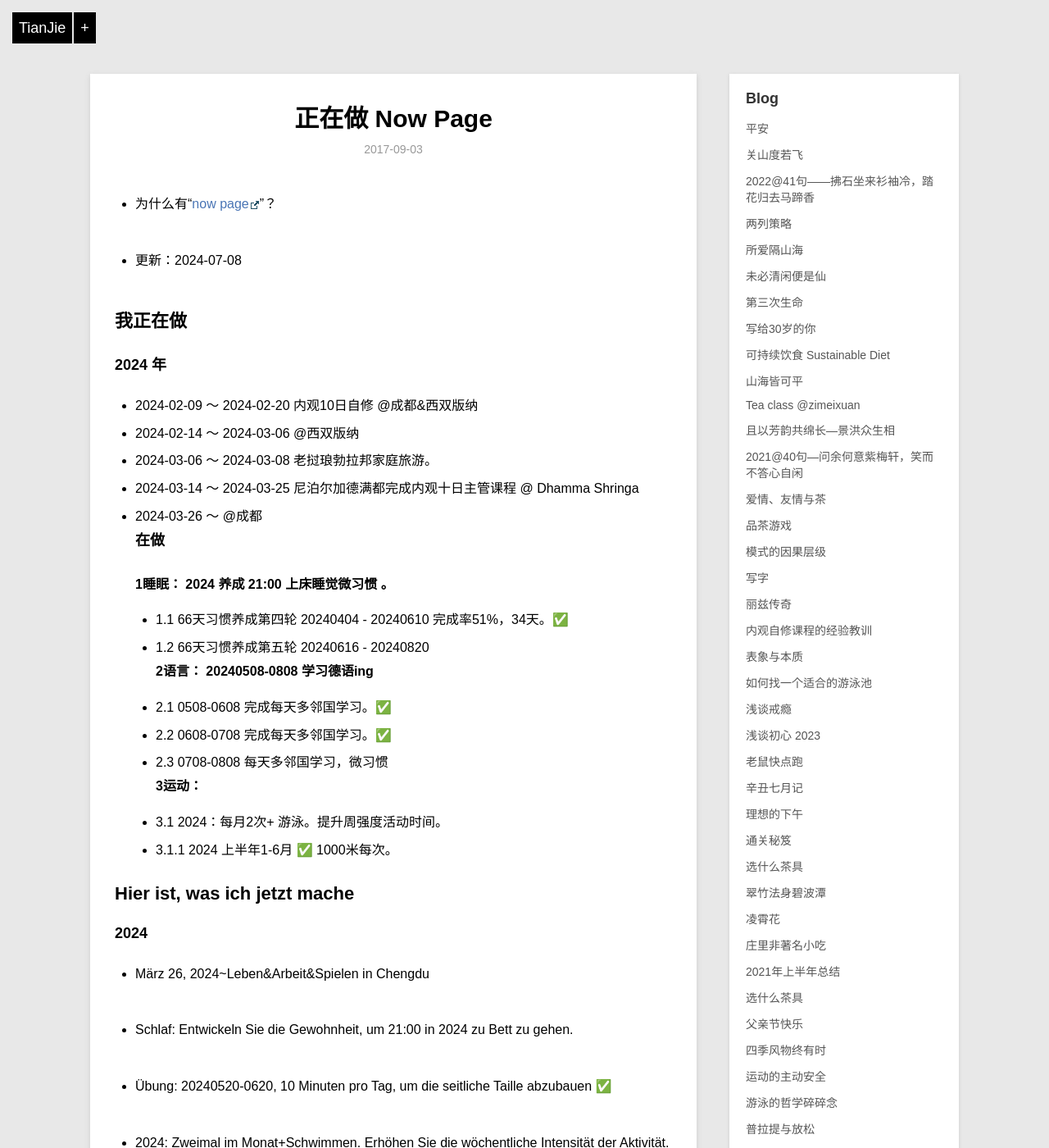
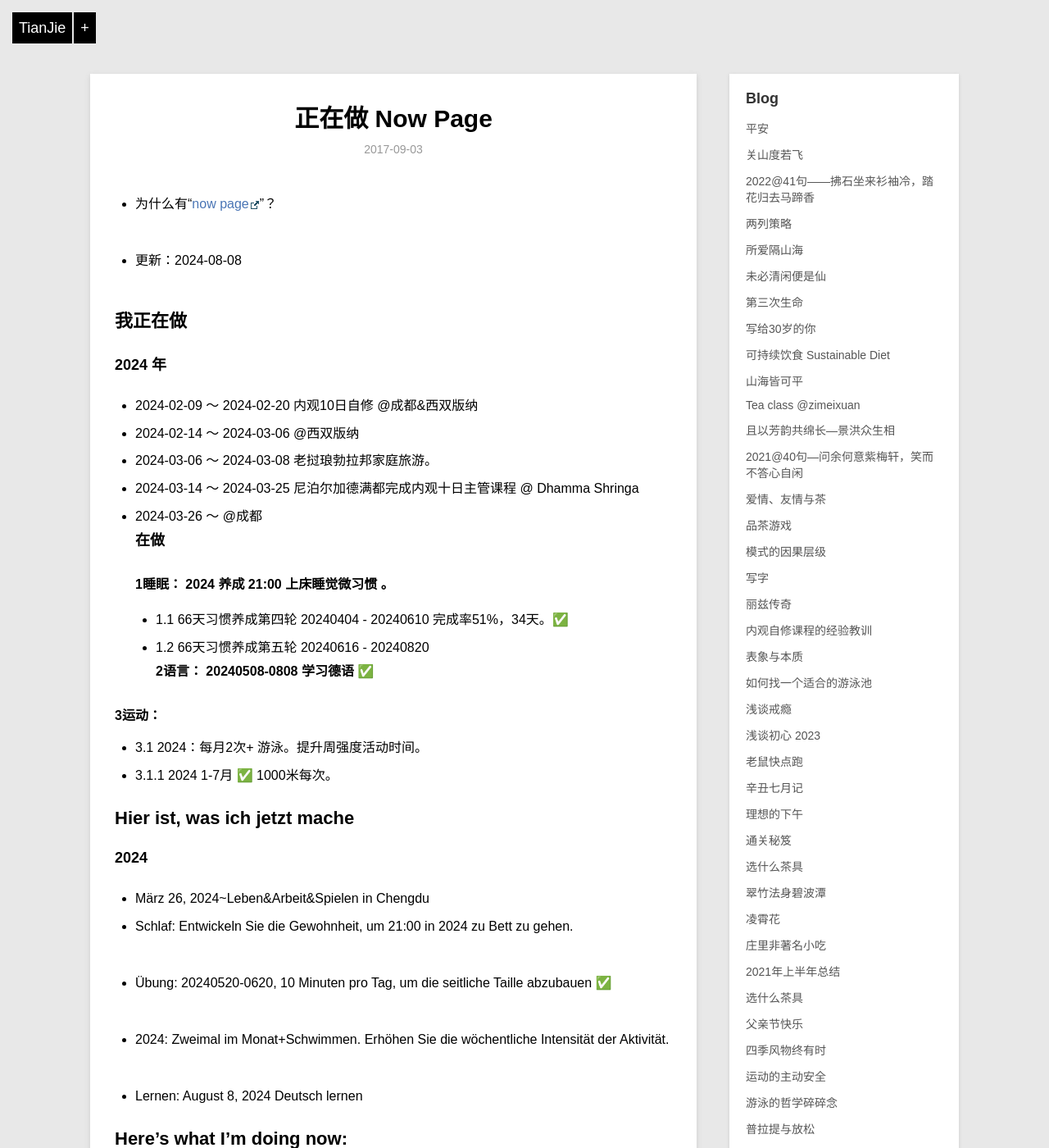
Before and after one commit to violettianjie/violettianjie.github.io, a Jekyll site: the page built from _posts/blog/2017-09-03-now.md, in a window 1280 px wide and 1400 px high. Shown: the whole window at 82% size. Built offline with Jekyll 4.4.1, drawn with Linux system fonts in a browser that asks for light colours; comment, search, counter and statistics services are not loaded; some of the changed text lies outside the part shown.

Commit message:
Update 2017-09-03-now.md

```diff
--- a/_posts/blog/2017-09-03-now.md
+++ b/_posts/blog/2017-09-03-now.md
@@ -9,7 +9,7 @@ category: blog
 - 为什么有“[now page](http://nownownow.com/about)”？
 
 
-- 更新：2024-07-08
+- 更新：2024-08-08
 
 
 ## 我正在做
@@ -27,13 +27,11 @@ category: blog
 #### 1睡眠：  2024 养成 21:00 上床睡觉微习惯 。
   - 1.1      66天习惯养成第四轮  20240404 - 20240610  完成率51%，34天。✅
   - 1.2      66天习惯养成第五轮  20240616 - 20240820
-#### 2语言：  20240508-0808  学习德语ing
-  - 2.1    0508-0608 完成每天多邻国学习。✅
-  - 2.2    0608-0708 完成每天多邻国学习。✅
-  - 2.3    0708-0808 每天多邻国学习，微习惯
+#### 2语言：  20240508-0808  学习德语 ✅
+
 #### 3运动：
    - 3.1   2024：每月2次+ 游泳。提升周强度活动时间。
-   - 3.1.1 2024 上半年1-6月 ✅ 1000米每次。
+   - 3.1.1 2024  1-7月 ✅ 1000米每次。
 
 
 ## Hier ist, was ich jetzt mache
@@ -41,7 +39,6 @@ category: blog
 
 
 - März 26, 2024~Leben&Arbeit&Spielen in Chengdu
-
 - Schlaf: Entwickeln Sie die Gewohnheit, um 21:00 in 2024 zu Bett zu gehen.
 
 - Übung: 20240520-0620, 10 Minuten pro Tag, um die seitliche Taille abzubauen ✅
```
Also changed, not shown: other parts of _posts/blog/2017-09-03-now.md (+1 -1 lines).
